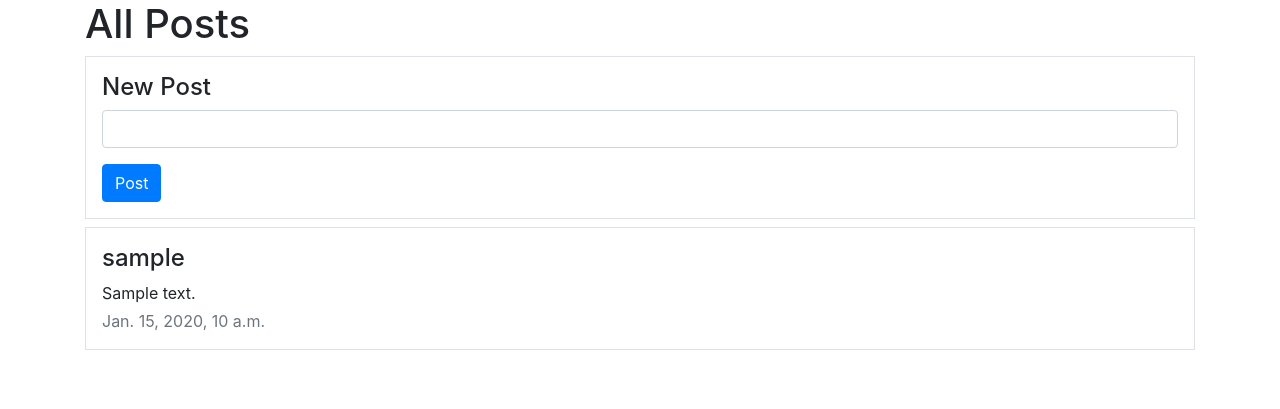
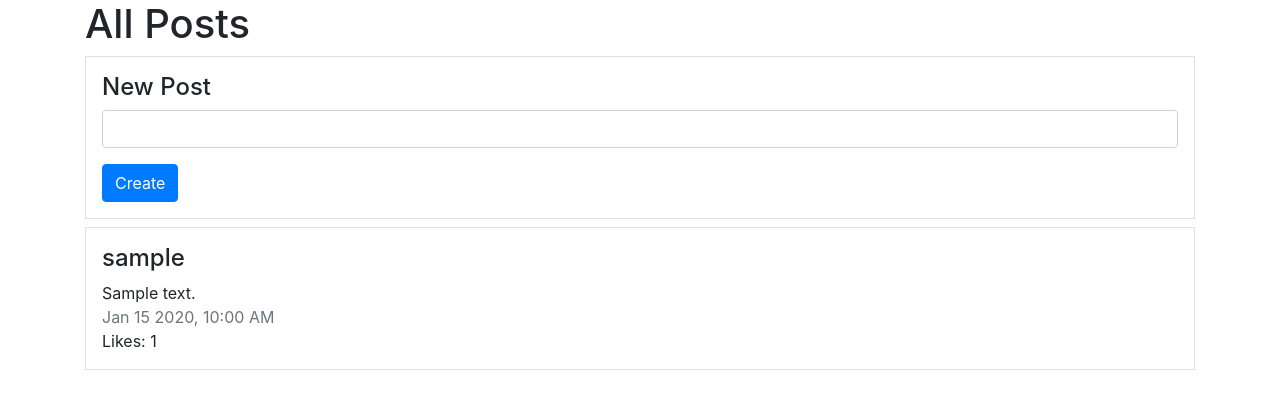
Before and after one commit to codeballet/cs50w-network, a Django app: page / in a window 1280 px wide. Shown: the part 56-465 px from the top of the page. Run offline with Django 3.2, Linux system fonts and the light colour scheme; a user stored in the database is signed in; tables that the repository leaves empty hold one stand-in row (values such as "Sample post"); some libraries are stand-ins or nearby versions.

Commit message:
Feature: JavaScript Fetch for posts and create

```diff
--- a/network/models.py
+++ b/network/models.py
@@ -4,10 +4,25 @@ from django.utils import timezone
 
 
 class User(AbstractUser):
-    pass
+
+    def __str__(self):
+        return f"{self.username} {self.email}"
 
 
 class Post(models.Model):
     content = models.TextField(max_length=500)
-    pub_date = models.DateTimeField(default=timezone.now)
+    likes = models.IntegerField(default=0)
+    timestamp = models.DateTimeField(default=timezone.now)
     user = models.ForeignKey(User, on_delete=models.CASCADE)
+
+    def __str__(self):
+        return f"Post id {self.pk} by {self.user.username}"
+
+    def serialize(self):
+        return {
+            "id": self.id,
+            "creator": self.user.username,
+            "content": self.content,
+            "likes": self.likes,
+            "timestamp": self.timestamp.strftime("%b %d %Y, %I:%M %p")
+        }
--- /dev/null
+++ b/network/static/network/index.js
@@ -0,0 +1,62 @@
+document.addEventListener('DOMContentLoaded', function() {
+    document.querySelector('#create-form').addEventListener('submit', e => {
+        fetch('/posts/create', {
+            method: 'POST',
+            body: JSON.stringify({
+                content: document.querySelector('#create-content').value
+            })
+        })
+        .then(response => response.json())
+        .then(result => {
+            console.log(result);
+        })
+        .catch(error => {
+            console.log('Error:', error);
+        })
+    });
+
+    load_posts();
+});
+
+
+function load_posts() {
+    fetch(`/posts`)
+    .then(response => response.json())
+    .then(posts => {
+        console.log(posts);
+
+        // loop over the posts object
+        posts.forEach(post => {
+            // create HTML elements
+            const post_div = document.createElement('div');
+            post_div.id = `post_${post.id}`;
+            post_div.className = 'border p-3 mt-2';
+
+            const username_div = document.createElement('div');
+            username_div.className = 'h4';
+
+            const content_div = document.createElement('div');
+
+            const timestamp_div = document.createElement('div');
+            timestamp_div.className = 'text-muted';
+
+            const likes_div = document.createElement('div');
+
+            // set the innerHTML of elements
+            username_div.innerHTML = post.creator;
+            content_div.innerHTML = post.content;
+            timestamp_div.innerHTML = post.timestamp;
+            likes_div.innerHTML = `Likes: ${post.likes}`;
+
+            // append elements to DOM
+            document.querySelector('#posts').append(post_div);
+            document.querySelector(`#post_${post.id}`).append(username_div);
+            document.querySelector(`#post_${post.id}`).append(content_div);
+            document.querySelector(`#post_${post.id}`).append(timestamp_div);
+            document.querySelector(`#post_${post.id}`).append(likes_div);
+        })
+    })
+    .catch(error => {
+        console.log('Error:', error);
+    })
+}
--- /dev/null
+++ b/network/static/network/profile.js
@@ -0,0 +1,3 @@
+document.addEventListener('DOMContentLoaded', function() {
+
+});
--- a/network/templates/network/index.html
+++ b/network/templates/network/index.html
@@ -1,35 +1,28 @@
 {% extends "network/layout.html" %}
+{% load static %}
 
 {% block body %}
     <h1>All Posts</h1>
 
-    {% if message %}
-        <div>{{ message }}</div>
-    {% endif %}
+    <div id="index-message"></div>
 
     {% if user.is_authenticated %}
     <div class="border p-3">
         <h4>New Post</h4>
 
-        <form action="{% url 'index' %}" method="POST">
+        <form id="create-form">
             {% csrf_token %}
             <div class="form-group">
-                <input type="text" class="form-control" id="new-post" name="content">
+                <input id="create-content" type="text" class="form-control">
             </div>
-            <input class="btn btn-primary" type="submit" value="Post">
+            <input class="btn btn-primary" type="submit" value="Create">
         </form>
-        {% endif %}
     </div>
+    {% endif %}
 
-    {% for post in posts %}
-    <div class="border mt-2 p-3">
-        <h4>{{ post.user.username }}</h4>
-        <div>
-            {{ post.content }}
-        </div>
-        <div class="text-muted mt-1">
-            {{ post.pub_date }}
-        </div>
-    </div>
-    {% endfor %}
+    <div id="posts"></div>
 {% endblock %}
+
+{% block script %}
+    <script src="{% static 'network/index.js' %}"></script>
+{% endblock %}
--- a/network/templates/network/layout.html
+++ b/network/templates/network/layout.html
@@ -10,13 +10,13 @@
     <body>
 
         <nav class="navbar navbar-expand-lg navbar-light bg-light">
-            <a class="navbar-brand" href="#">Network</a>
+            <a class="navbar-brand" href="{% url 'index' %}">Network</a>
 
             <div>
               <ul class="navbar-nav mr-auto">
                 {% if user.is_authenticated %}
                     <li class="nav-item">
-                        <a class="nav-link" href="#"><strong>{{ user.username }}</strong></a>
+                        <a class="nav-link" href="{% url 'profile' user.id %}"><strong>{{ user.username }}</strong></a>
                     </li>
                 {% endif %}
                 <li class="nav-item">
@@ -47,5 +47,7 @@
                 {% endblock %}
             </div>
         </div>
+        {% block script %}
+        {% endblock %}
     </body>
 </html>
--- a/network/urls.py
+++ b/network/urls.py
@@ -7,5 +7,10 @@ urlpatterns = [
     path("", views.index, name="index"),
     path("login", views.login_view, name="login"),
     path("logout", views.logout_view, name="logout"),
-    path("register", views.register, name="register")
+    path("register", views.register, name="register"),
+    path("profile/<int:user_id>", views.profile_view, name="profile"),
+
+    # API routes
+    path("posts", views.posts, name="posts"),
+    path("posts/create", views.create_post, name="create"),
 ]
--- a/network/views.py
+++ b/network/views.py
@@ -1,28 +1,17 @@
+import json
 from django.contrib.auth import authenticate, login, logout
 from django.db import IntegrityError
 from django.http import HttpResponse, HttpResponseRedirect
+from django.http.response import JsonResponse
 from django.shortcuts import render
 from django.urls import reverse
+from django.views.decorators.csrf import csrf_exempt
 
 from .models import Post, User
 
 
 def index(request):
-    if request.method == "POST" and request.user.is_authenticated:
-        # attempt to save post to database
-        try:
-            post = Post.objects.create(
-                user=request.user, content=request.POST["content"])
-            post.save()
-        except:
-            return render(request, "network/index.html", {
-                "message": "Post not added to database."
-            })
-
-    posts = Post.objects.all()
-    return render(request, "network/index.html", {
-        "posts": posts
-    })
+    return render(request, "network/index.html")
 
 
 def login_view(request):
@@ -50,6 +39,38 @@ def logout_view(request):
     return HttpResponseRedirect(reverse("index"))
 
 
+@csrf_exempt
+def create_post(request):
+    if request.method == "POST" and request.user.is_authenticated:
+        # attempt to save post to database
+        try:
+            data = json.loads(request.body)
+            content = data.get("content", "")
+
+            post = Post.objects.create(
+                user=request.user, content=content)
+            post.save()
+
+            return JsonResponse({
+                "message": "Post added successfully"
+            }, status=201)
+        except:
+            return JsonResponse({
+                "error": "Post not added to database"
+            }, status=400)
+
+
+def posts(request):
+    posts = Post.objects.order_by('-timestamp')
+    return JsonResponse([post.serialize() for post in posts], safe=False)
+
+
+def profile_view(request, user_id):
+    return render(request, "network/profile.html", {
+        "profile_id": user_id
+    })
+
+
 def register(request):
     if request.method == "POST":
         username = request.POST["username"]
```
Also changed, not shown: network/templates/network/profile.html (added, +14 -0 lines), network/migrations/0005_post_likes.py (added), network/migrations/0006_rename_pub_date_post_timestamp.py (added).
